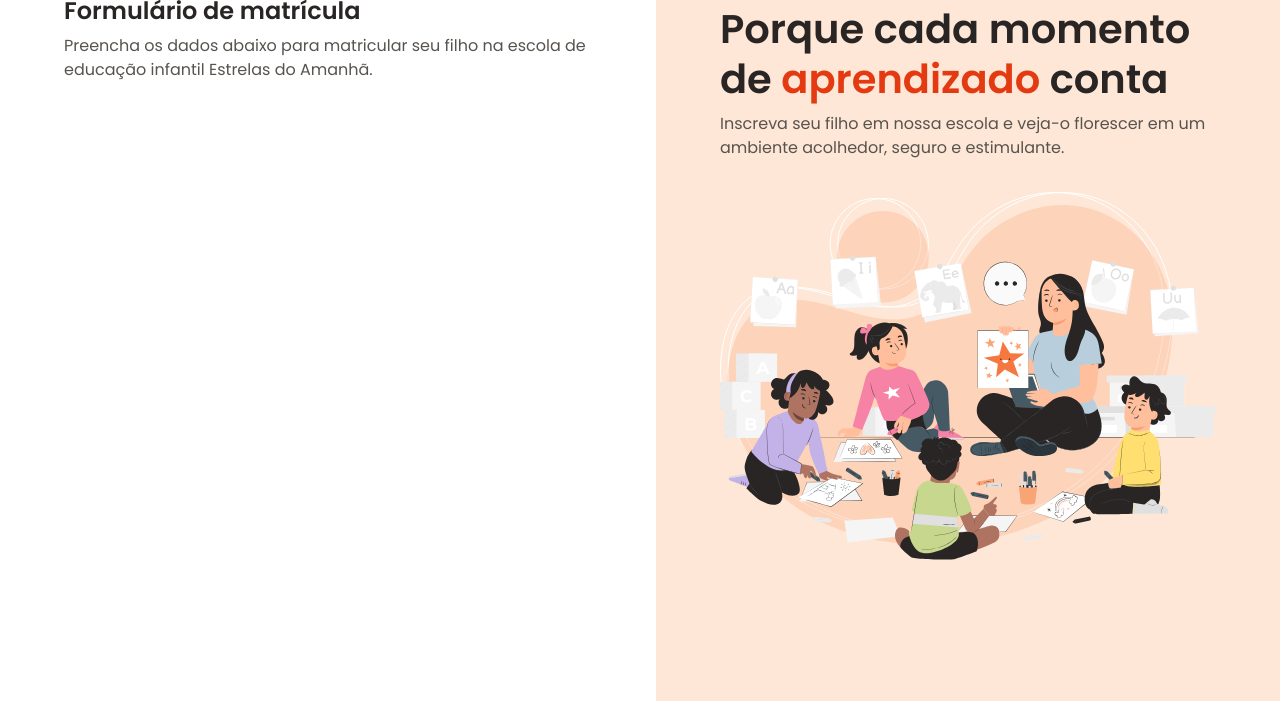
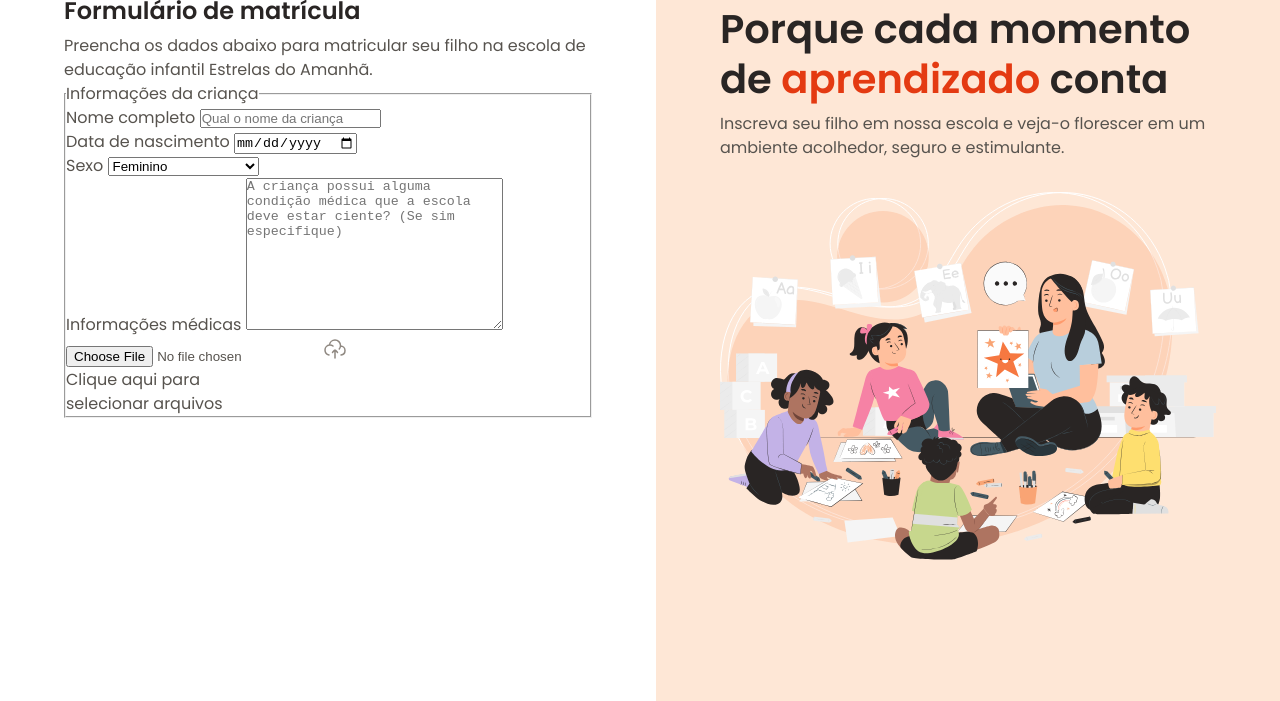
Before and after one commit to lucasvlviana/formularioDeMatricula, a plain HTML site: page index.html in a window 1280 px wide. Shown: the part 99-800 px from the top of the page. Drawn offline with Linux system fonts and the light colour scheme.

Commit message:
iniciando o formulario

```diff
--- a/index.html
+++ b/index.html
@@ -25,6 +25,53 @@
             Preencha os dados abaixo para matricular seu filho na escola de
             educação infantil Estrelas do Amanhã.
           </p>
+
+          <form method="post" enctype="multipart/form-data">
+            <fieldset class="child-info">
+              <legend>Informações da criança</legend>
+              <div class="input-wrapper">
+                <label for="fullname">Nome completo</label>
+                <input
+                  id="fullname"
+                  type="text"
+                  placeholder="Qual o nome da criança"
+                />
+              </div>
+              <div class="input-wrapper">
+                <label for="">Data de nascimento</label>
+                <input type="date" id="birth" name="birth" lang="pt-BR" />
+              </div>
+              <div class="select-wrapper">
+                <label for="gender">Sexo</label>
+                <select name="gender" id="gender">
+                  <option value="female">Feminino</option>
+                  <option value="male">Masculino</option>
+                  <option value="na">Prefiro não responder</option>
+                </select>
+              </div>
+              <div class="textarea-wrapper">
+                <label for="medical-info">Informações médicas</label>
+                <textarea
+                  name="medical-info"
+                  id="medical-info"
+                  cols="30"
+                  rows="10"
+                  placeholder="A criança possui alguma condição médica que a escola deve estar ciente? (Se sim especifique)"
+                ></textarea>
+              </div>
+              <div class="droparea-wrapper">
+                <input type="file" id="birth-file" name="birth-file" />
+                <img
+                  src="assets/icons/cloud-upload.svg"
+                  alt="icone de upload"
+                />
+                <p>
+                  Clique aqui para <br />
+                  selecionar arquivos
+                </p>
+              </div>
+            </fieldset>
+          </form>
         </div>
       </main>
       <aside>
```
